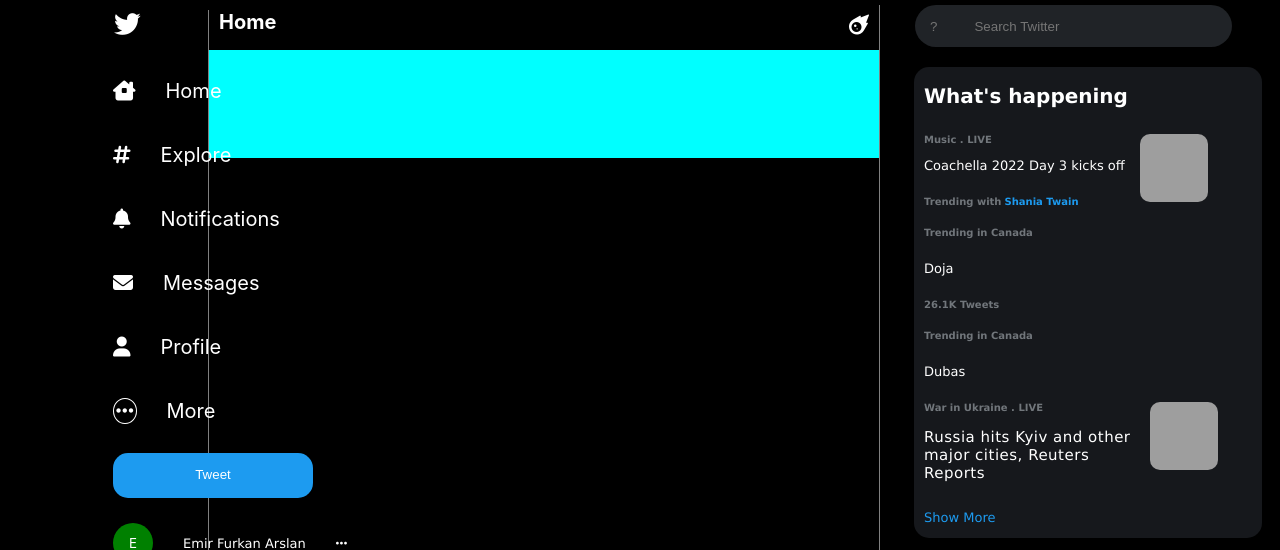
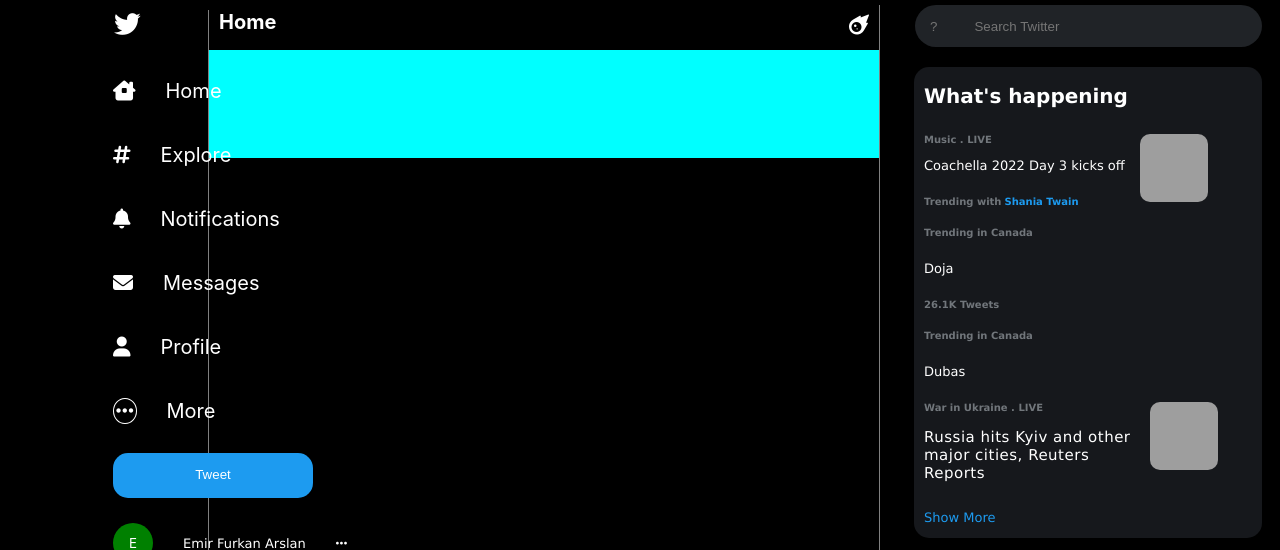
Before and after one commit to EmirArslann/Twitter, a PHP site: page / in a window 1280 px wide; the page is wider, and only the part inside the window is pictured. Shown: the top 550 px of that part. Run offline with PHP 8.4, Linux system fonts and the light colour scheme; some libraries are stand-ins or nearby versions; grey boxes are pictures that could not be loaded.

Commit message:
extanding search bar

```diff
--- a/index.css
+++ b/index.css
@@ -200,7 +200,7 @@ li{
     border-radius: 30px;
     padding-left: 15px;
     height: 40px;
-    width: 300px;
+    width: 330px;
     cursor: text;
     margin-left: 0;
 
```
